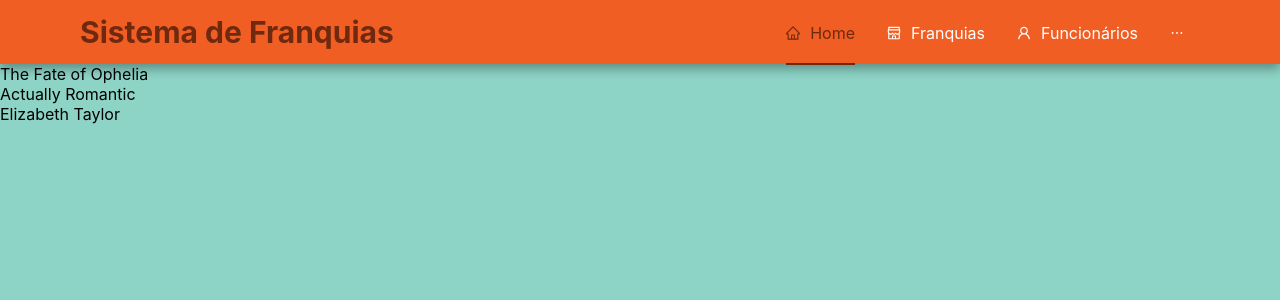
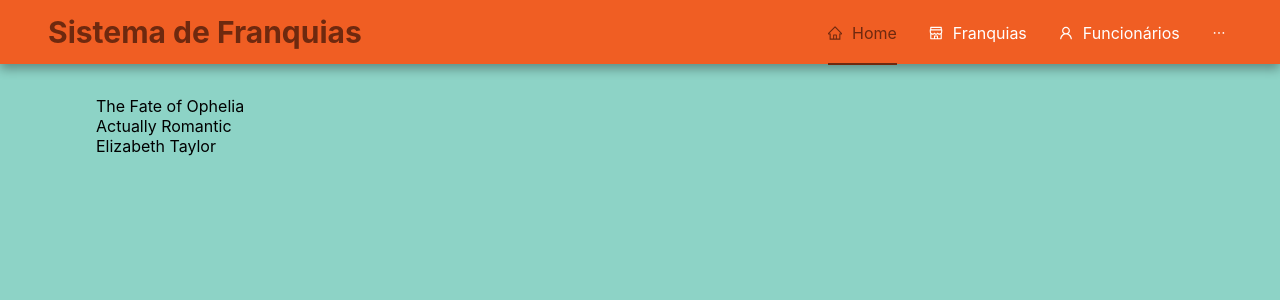
Before and after one commit to gabgon08/projeto-franquias, a Next.js app: page / in a window 1280 px wide. Shown: the top 300 px of the page. Built offline with nearby package versions, Linux system fonts and the light colour scheme.

Commit message:
style: adjust container max-width

```diff
--- a/src/app/page.jsx
+++ b/src/app/page.jsx
@@ -1,10 +1,10 @@
 import React from 'react'
 import styles from './page.module.css'
-
+import common from './../theme/common.module.css'
 
 function Home() {
   return (
-    <div className={styles.container}>
+    <div className={common.container}>
 
       <div className={styles.main}>
         <p>The Fate of Ophelia</p>
--- a/src/components/Header.module.css
+++ b/src/components/Header.module.css
@@ -13,7 +13,7 @@
     padding: 0 1rem;
     height: 4rem;
     justify-content: space-between;
-    max-width: min(90vw, 1440px);
+    max-width: min(100vw, 1500px);
     align-items: center;
 }
 
@@ -22,6 +22,7 @@
     align-content: center;
     justify-items: center;
     margin: 0;
+    padding: 0 2rem;
     transition: 0.3s ease;
     text-decoration: none;
 }
--- a/src/theme/common.module.css
+++ b/src/theme/common.module.css
@@ -1,6 +1,12 @@
+/* GENERAL */
+
 .container {
+    margin: auto;
     padding: 2rem;
+    max-width: min(90vw, 1400px);
 }
+
+/* TABLE */
 
 .top {
     display: flex;
```
